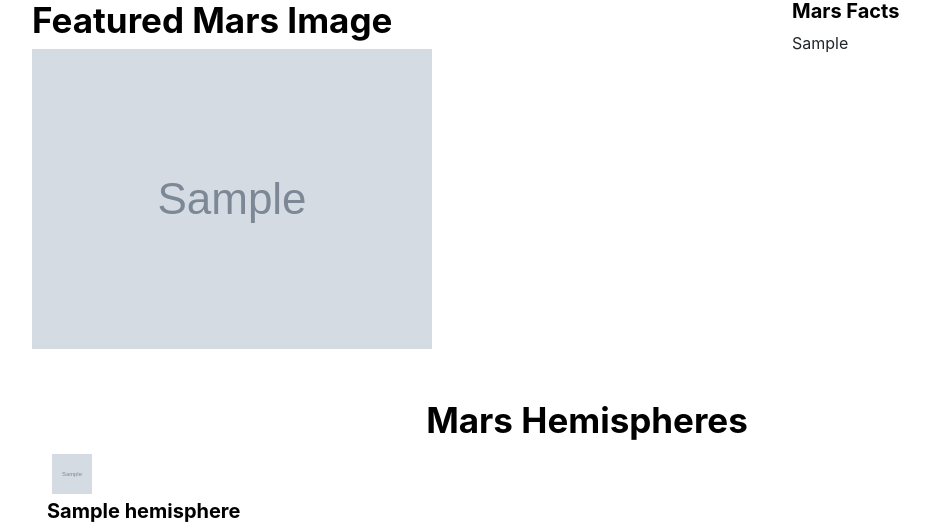
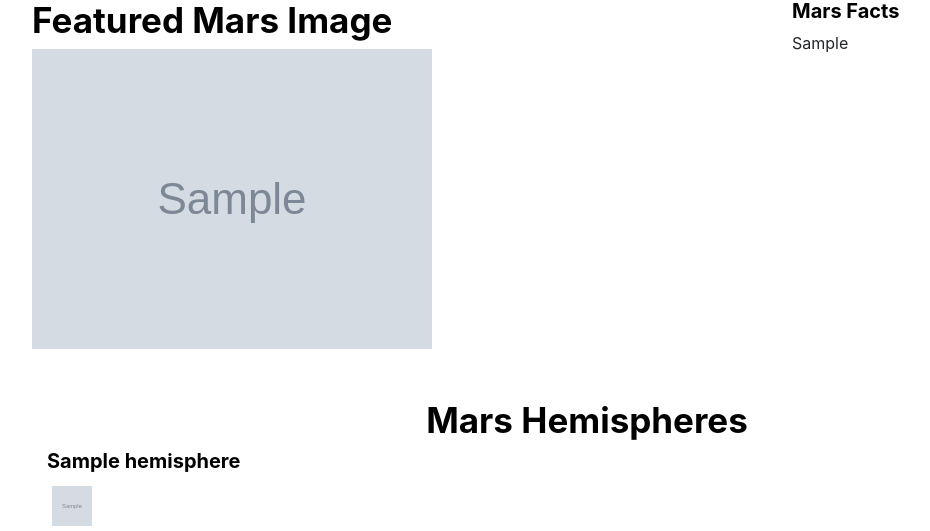
Before and after one commit to rigbysteven67/Web-Scraping-Project---Mission-to-Mars, a Flask app: page / in a window 1280 px wide. Shown: the part 440-971 px from the top of the page, without its empty margins (53-983 px from the left). Run offline with Flask 2, Linux system fonts and the light colour scheme; grey boxes marked "Sample" are stand-in pictures; a database or web service that is not in the repository returns one stand-in record (values such as "Sample title").

Commit message:
updating

```diff
--- a/Missions_to_Mars/templates/index.html
+++ b/Missions_to_Mars/templates/index.html
@@ -69,13 +69,13 @@
         </div>
 
         {% for hemisphere in mars_data.hemisphere_img_list %}
-        <div class="col-md-3">
-          <div class="thumbnail">
-            <img src="{{ hemisphere['img_url'] | safe }}" class="hemisphere_image">
+        <div class="col-md-6">
             <div class="caption">
-              <h3>{{ hemisphere['title'] | safe}}</h3>
+                <h3>{{ hemisphere['title'] | safe}}</h3>
             </div>
-          </div>
+            <div class="thumbnail">
+                <img src="{{ hemisphere['img_url'] | safe }}" class="hemisphere_image">
+            </div>
         </div>
         {% endfor %}
 
```
